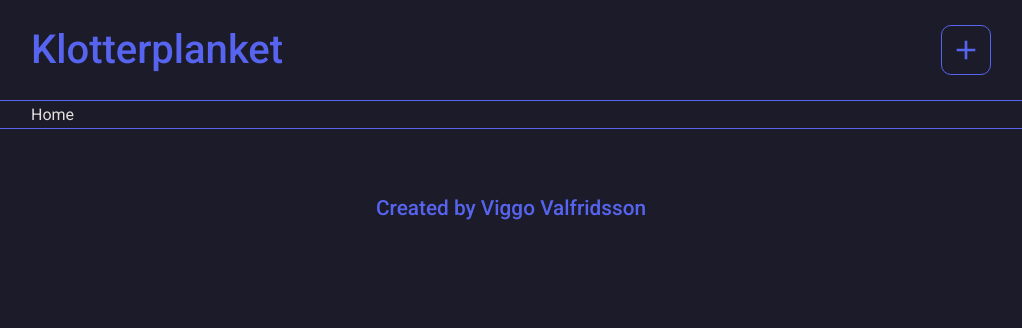
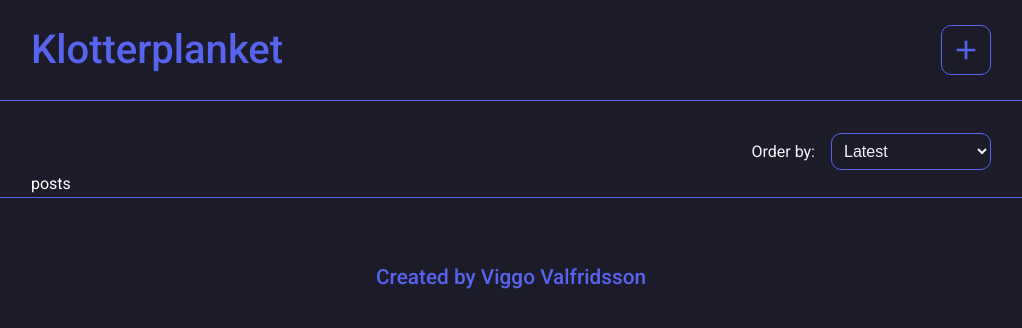
Before and after one commit to ViggoValfridsson/KlotterplanketFrontend, a React (Vite) app: page / in a window 1280 px wide. Shown: the top 328 px of the page, without its empty margins (129-1151 px from the left). Built offline with nearby package versions, Linux system fonts and the light colour scheme.

Commit message:
Added order option styling on index page

```diff
--- /dev/null
+++ b/src/Components/PostSorting.jsx
@@ -0,0 +1,23 @@
+import classes from "./PostSorting.module.css";
+
+const PostSorting = ({ setOrder }) => {
+  return (
+    <form className={classes.order_form}>
+      <label htmlFor="sort-order" className={classes.order_label}>
+        Order by:
+      </label>
+      <select
+        onChange={(e) => setOrder(e.target.value)}
+        name="sort-order"
+        className={classes.order_select}
+        id="sort-order"
+        defaultValue={"desc"}
+      >
+        <option value="desc">Latest</option>
+        <option value="asc">Oldest</option>
+      </select>
+    </form>
+  );
+};
+
+export default PostSorting;
--- /dev/null
+++ b/src/Components/PostSorting.module.css
@@ -0,0 +1,22 @@
+.order_form {
+  display: flex;
+  justify-content: end;
+  align-items: center;
+  gap: 1rem;
+}
+
+.order_label {
+  color: var(--color-light);
+  font-size: 1rem;
+}
+
+.order_select {
+  position: relative;
+  background-color: var(--color-bg);
+  color: var(--color-light);
+  border: 1px solid var(--color-primary);
+  font-size: 1rem;
+  padding: 0.5rem;
+  border-radius: 10px;
+  width: 10rem;
+}
--- a/src/Pages/Home.jsx
+++ b/src/Pages/Home.jsx
@@ -1,9 +1,17 @@
-import React from 'react'
+import React, { useState } from "react";
+import PostSorting from "../Components/PostSorting";
 
 const Home = () => {
+  const [order, setOrder] = useState("desc");
+
   return (
-    <div>Home</div>
-  )
-}
+    <>
+      <section>
+        <PostSorting setOrder={setOrder} />
+        posts
+      </section>
+    </>
+  );
+};
 
-export default Home
+export default Home;
--- a/src/index.css
+++ b/src/index.css
@@ -21,8 +21,8 @@
   --color-bg-variant: #313338;
   --color-primary: #5764ef;
   --color-primary-variant: #5865f2;
-  --color-white: #e7dfdd;
-  --color-light: rgba(231, 223, 221, 0.6);
+  --color-white: #fff;
+  --color-light: #f3f4f5;
 
   --transition: all 400ms ease;
 
```
